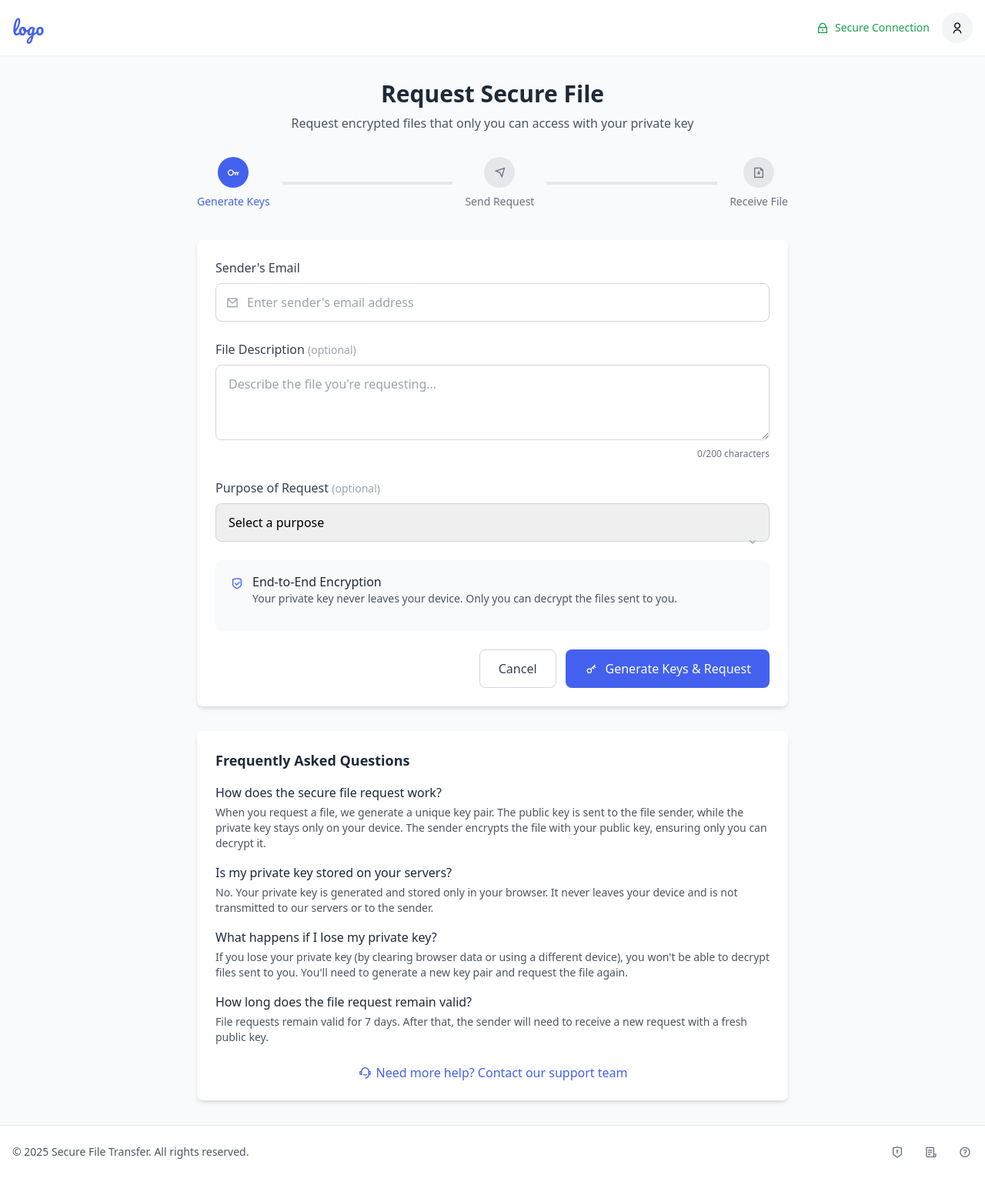
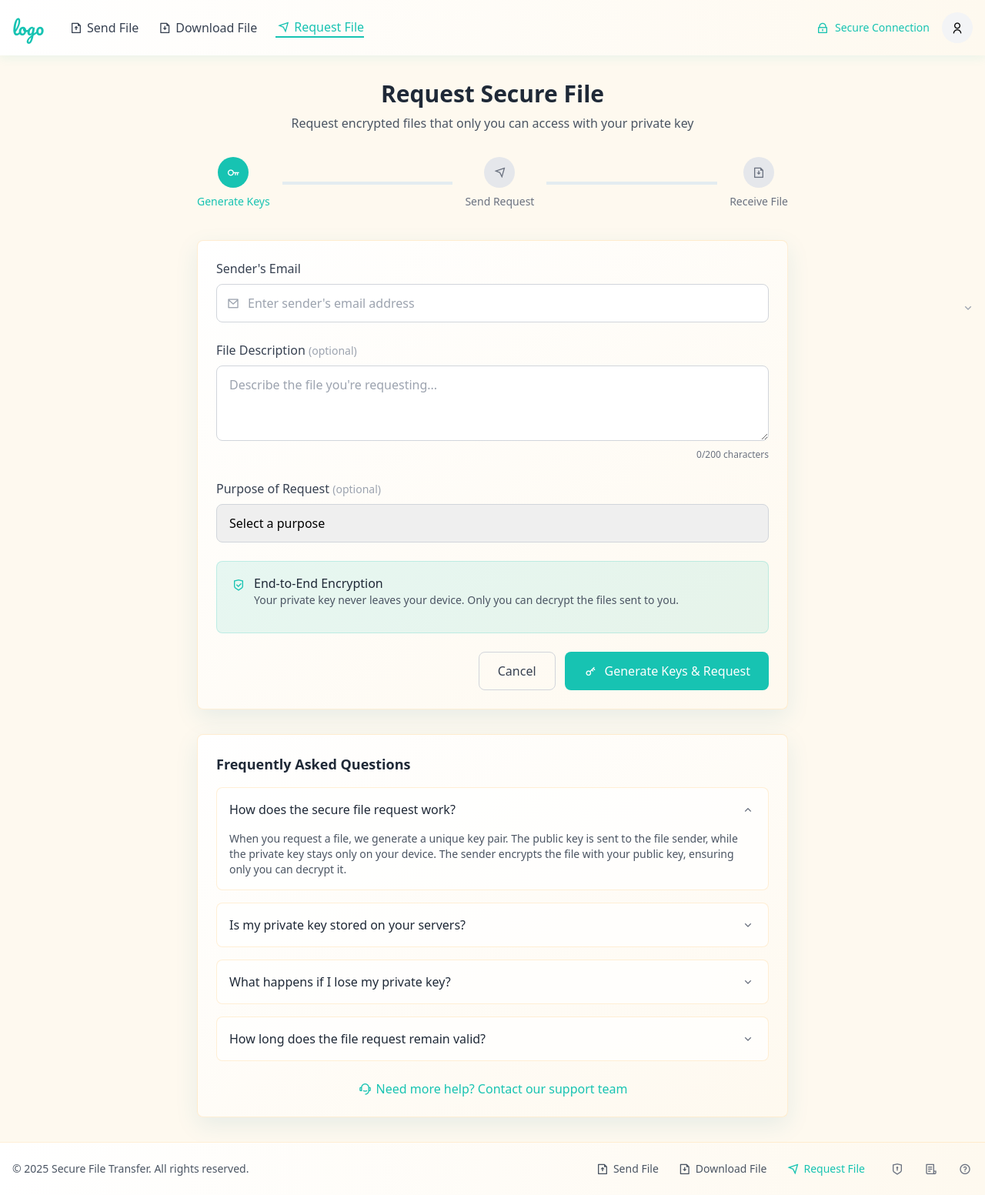
Before and after one commit to Flowers2Algernon/Secure_File_Trans_Application, a Django app: template transfer/templates/front_end/requestSend.html in a window 1280 px wide. Shown: the whole page at 77% size. Before the commit the page ends 1506 px from the top, so only its background shows below. Run offline with Django 5.2, Linux system fonts and the light colour scheme; the template is opened without the code that fills it, so the values that code supplies are empty; some libraries are stand-ins or nearby versions.

Commit message:
update request file html

```diff
--- a/transfer/templates/front_end/requestSend.html
+++ b/transfer/templates/front_end/requestSend.html
@@ -9,7 +9,7 @@
 <link href="https://fonts.googleapis.com/css2?family=Pacifico&display=swap" rel="stylesheet">
 <link href="https://cdn.jsdelivr.net/npm/remixicon@4.5.0/fonts/remixicon.css" rel="stylesheet">
 <script src="https://cdn.tailwindcss.com/3.4.16"></script>
-    <script>tailwind.config={theme:{extend:{colors:{primary:'#4361ee',secondary:'#3f37c9'},borderRadius:{'none':'0px','sm':'4px',DEFAULT:'8px','md':'12px','lg':'16px','xl':'20px','2xl':'24px','3xl':'32px','full':'9999px','button':'8px'}}}}</script>
+<script>tailwind.config={theme:{extend:{colors:{primary:'#17c3b2',secondary:'#227c9d'},borderRadius:{'none':'0px','sm':'4px',DEFAULT:'8px','md':'12px','lg':'16px','xl':'20px','2xl':'24px','3xl':'32px','full':'9999px','button':'8px'}}}}</script>
 <style>
 :where([class^="ri-"])::before { content: "\f3c2"; }
 input[type="number"]::-webkit-inner-spin-button,
@@ -22,14 +22,36 @@
 }
 </style>
 </head>
-<body class="bg-gray-50 min-h-screen">
+<body class="min-h-screen bg-[#fef9ef]">
 <div class="min-h-screen flex flex-col">
 <!-- Header -->
-        <header class="bg-white shadow-sm py-4">
+<header class="bg-white shadow-sm py-4" style="background: linear-gradient(to right, #ffffff, #fef9ef); box-shadow: 0 4px 12px rgba(23, 195, 178, 0.08);">
 <div class="container mx-auto px-4 flex items-center justify-between">
-                <h1 class="text-2xl font-['Pacifico'] text-primary">logo</h1>
+<div class="flex items-center">
+<h1 class="text-2xl font-['Pacifico'] text-primary mr-8">logo</h1>
+<nav class="hidden md:flex space-x-6">
+<a href="#" class="flex items-center text-gray-700 hover:text-primary">
+<div class="w-5 h-5 flex items-center justify-center mr-1">
+<i class="ri-file-upload-line"></i>
+</div>
+<span>Send File</span>
+</a>
+<a href="#" class="flex items-center text-gray-700 hover:text-primary">
+<div class="w-5 h-5 flex items-center justify-center mr-1">
+<i class="ri-file-download-line"></i>
+</div>
+<span>Download File</span>
+</a>
+<a href="#" class="flex items-center text-primary font-medium border-b-2 border-primary">
+<div class="w-5 h-5 flex items-center justify-center mr-1">
+<i class="ri-send-plane-line"></i>
+</div>
+<span>Request File</span>
+</a>
+</nav>
+</div>
 <div class="flex items-center space-x-4">
-                    <div class="flex items-center text-green-600">
+<div class="flex items-center text-primary">
 <div class="w-6 h-6 flex items-center justify-center">
 <i class="ri-lock-line"></i>
 </div>
@@ -43,7 +65,6 @@
 </div>
 </div>
 </header>
-
 <!-- Main Content -->
 <main class="flex-grow container mx-auto px-4 py-8">
 <div class="max-w-3xl mx-auto">
@@ -63,7 +84,7 @@
 </div>
 <span class="text-sm mt-2 text-primary font-medium">Generate Keys</span>
 </div>
-                        <div class="flex-1 h-1 mx-4 bg-gray-200 relative">
+<div class="flex-1 h-1 mx-4 bg-gray-200 relative" style="background-color: rgba(163, 206, 241, 0.3);">
 <div class="absolute inset-0 bg-primary" style="width: 0%"></div>
 </div>
 <div class="flex flex-col items-center">
@@ -74,7 +95,7 @@
 </div>
 <span class="text-sm mt-2 text-gray-500">Send Request</span>
 </div>
-                        <div class="flex-1 h-1 mx-4 bg-gray-200"></div>
+<div class="flex-1 h-1 mx-4 bg-gray-200" style="background-color: rgba(163, 206, 241, 0.3);"></div>
 <div class="flex flex-col items-center">
 <div class="w-10 h-10 rounded-full bg-gray-200 text-gray-500 flex items-center justify-center">
 <div class="w-6 h-6 flex items-center justify-center">
@@ -85,9 +106,8 @@
 </div>
 </div>
 </div>
-
 <!-- Main Form -->
-                <div class="bg-white rounded shadow-md p-6 mb-8">
+<div class="bg-white rounded shadow-md p-6 mb-8" style="background: linear-gradient(to bottom right, #ffffff, #fef9ef); border: 1px solid rgba(255, 203, 119, 0.3); box-shadow: 0 10px 30px rgba(34, 124, 157, 0.1);">
 <div class="mb-6">
 <label for="sender-email" class="block text-gray-700 font-medium mb-2">Sender's Email</label>
 <div class="relative">
@@ -99,7 +119,6 @@
 <input type="email" id="sender-email" class="w-full pl-10 pr-4 py-3 border-gray-300 border rounded focus:ring-2 focus:ring-primary/20 focus:border-primary outline-none !rounded-button" placeholder="Enter sender's email address">
 </div>
 </div>
-
 <div class="mb-6">
 <label for="file-description" class="block text-gray-700 font-medium mb-2">File Description <span class="text-gray-400 text-sm">(optional)</span></label>
 <textarea id="file-description" rows="3" class="w-full px-4 py-3 border-gray-300 border rounded focus:ring-2 focus:ring-primary/20 focus:border-primary outline-none !rounded-button" placeholder="Describe the file you're requesting..."></textarea>
@@ -107,7 +126,6 @@
 <span id="char-count">0</span>/200 characters
 </div>
 </div>
-
 <div class="mb-6">
 <label for="request-purpose" class="block text-gray-700 font-medium mb-2">Purpose of Request <span class="text-gray-400 text-sm">(optional)</span></label>
 <select id="request-purpose" class="w-full px-4 py-3 border-gray-300 border rounded focus:ring-2 focus:ring-primary/20 focus:border-primary outline-none appearance-none !rounded-button pr-8">
@@ -118,16 +136,14 @@
 <option value="financial">Financial Records</option>
 <option value="other">Other</option>
 </select>
-                        <div class="relative">
 <div class="absolute inset-y-0 right-3 flex items-center pointer-events-none">
 <div class="w-5 h-5 flex items-center justify-center text-gray-400">
 <i class="ri-arrow-down-s-line"></i>
 </div>
 </div>
 </div>
-                    </div>
 <!-- Security Information -->
-                    <div class="bg-gray-50 p-4 rounded mb-6">
+<div class="p-4 rounded mb-6" style="background-color: rgba(23, 195, 178, 0.1); border: 1px solid rgba(23, 195, 178, 0.2);">
 <div class="flex items-start mb-4">
 <div class="w-6 h-6 flex items-center justify-center text-primary mt-0.5">
 <i class="ri-shield-check-line"></i>
@@ -137,7 +153,6 @@
 <p class="text-sm text-gray-600">Your private key never leaves your device. Only you can decrypt the files sent to you.</p>
 </div>
 </div>
-
 <div id="key-generation-status" class="hidden">
 <div class="mb-3">
 <div class="flex items-center justify-between">
@@ -150,18 +165,39 @@
 </button>
 </div>
 <div class="mt-1 relative">
-                                    <textarea id="public-key" rows="3" class="w-full px-3 py-2 text-xs bg-gray-100 border border-gray-300 rounded !rounded-button" readonly></textarea>
+<textarea id="public-key" rows="3" class="w-full px-3 py-2 text-xs border rounded !rounded-button" style="background-color: rgba(254, 249, 239, 0.5); border-color: rgba(23, 195, 178, 0.4);" readonly></textarea>
+</div>
+</div>
+<div class="mb-3">
+<div class="flex items-center justify-between">
+<label class="block text-gray-700 text-sm font-medium">Your Private Key</label>
+<button id="copy-private-key" class="text-primary text-sm flex items-center whitespace-nowrap">
+<div class="w-4 h-4 flex items-center justify-center mr-1">
+<i class="ri-clipboard-line"></i>
+</div>
+Copy Key
+</button>
+</div>
+<div class="mt-1 relative">
+<textarea id="private-key" rows="3" class="w-full px-3 py-2 text-xs border rounded !rounded-button" style="background-color: rgba(254, 249, 239, 0.5); border-color: rgba(23, 195, 178, 0.4);" readonly></textarea>
 </div>
 </div>
 <div class="text-sm text-gray-600 flex items-start">
 <div class="w-5 h-5 flex items-center justify-center text-yellow-500 mt-0.5">
 <i class="ri-information-line"></i>
 </div>
-                                <p class="ml-2">Your private key is stored securely in your browser and will be needed to decrypt files.</p>
+<p class="ml-2">Your private key is stored securely in your browser and will be needed to decrypt files. Please save it in a secure location.</p>
+</div>
+<div id="email-sent-confirmation" class="mt-3 hidden">
+<div class="p-3 rounded-md bg-green-50 border border-green-200 flex items-start">
+<div class="w-5 h-5 flex items-center justify-center text-green-500 mt-0.5">
+<i class="ri-check-line"></i>
+</div>
+<p class="ml-2 text-sm text-green-700">Request sent successfully! Your public key has been sent to the recipient's email.</p>
 </div>
 </div>
 </div>
-
+</div>
 <div class="flex flex-col sm:flex-row justify-end gap-3">
 <button id="cancel-btn" class="px-6 py-3 border border-gray-300 rounded text-gray-700 font-medium hover:bg-gray-50 !rounded-button whitespace-nowrap">Cancel</button>
 <button id="generate-keys-btn" class="px-6 py-3 bg-primary text-white rounded font-medium hover:bg-primary/90 !rounded-button whitespace-nowrap flex items-center justify-center">
@@ -172,33 +208,55 @@
 </button>
 </div>
 </div>
-
 <!-- FAQ Section -->
-                <div class="bg-white rounded shadow-md p-6">
+<div class="bg-white rounded shadow-md p-6" style="background: linear-gradient(to bottom right, #ffffff, #fef9ef); border: 1px solid rgba(255, 203, 119, 0.3); box-shadow: 0 10px 30px rgba(34, 124, 157, 0.1);">
 <h3 class="text-lg font-semibold text-gray-800 mb-4">Frequently Asked Questions</h3>
-
 <div class="space-y-4">
-                        <div>
-                            <h4 class="font-medium text-gray-800 mb-1">How does the secure file request work?</h4>
+<div class="border rounded !rounded-button overflow-hidden" style="border-color: rgba(255, 203, 119, 0.3); background-color: rgba(255, 255, 255, 0.7);">
+<button class="faq-toggle w-full flex items-center justify-between p-4 text-left font-medium text-gray-800 hover:bg-gray-50 focus:outline-none">
+<span>How does the secure file request work?</span>
+<div class="w-5 h-5 flex items-center justify-center text-gray-500">
+<i class="ri-arrow-down-s-line faq-icon"></i>
+</div>
+</button>
+<div class="faq-content hidden px-4 pb-4 pt-0">
 <p class="text-gray-600 text-sm">When you request a file, we generate a unique key pair. The public key is sent to the file sender, while the private key stays only on your device. The sender encrypts the file with your public key, ensuring only you can decrypt it.</p>
 </div>
-
-                        <div>
-                            <h4 class="font-medium text-gray-800 mb-1">Is my private key stored on your servers?</h4>
+</div>
+<div class="border rounded !rounded-button overflow-hidden" style="border-color: rgba(255, 203, 119, 0.3); background-color: rgba(255, 255, 255, 0.7);">
+<button class="faq-toggle w-full flex items-center justify-between p-4 text-left font-medium text-gray-800 hover:bg-gray-50 focus:outline-none">
+<span>Is my private key stored on your servers?</span>
+<div class="w-5 h-5 flex items-center justify-center text-gray-500">
+<i class="ri-arrow-down-s-line faq-icon"></i>
+</div>
+</button>
+<div class="faq-content hidden px-4 pb-4 pt-0">
 <p class="text-gray-600 text-sm">No. Your private key is generated and stored only in your browser. It never leaves your device and is not transmitted to our servers or to the sender.</p>
 </div>
-
-                        <div>
-                            <h4 class="font-medium text-gray-800 mb-1">What happens if I lose my private key?</h4>
+</div>
+<div class="border rounded !rounded-button overflow-hidden" style="border-color: rgba(255, 203, 119, 0.3); background-color: rgba(255, 255, 255, 0.7);">
+<button class="faq-toggle w-full flex items-center justify-between p-4 text-left font-medium text-gray-800 hover:bg-gray-50 focus:outline-none">
+<span>What happens if I lose my private key?</span>
+<div class="w-5 h-5 flex items-center justify-center text-gray-500">
+<i class="ri-arrow-down-s-line faq-icon"></i>
+</div>
+</button>
+<div class="faq-content hidden px-4 pb-4 pt-0">
 <p class="text-gray-600 text-sm">If you lose your private key (by clearing browser data or using a different device), you won't be able to decrypt files sent to you. You'll need to generate a new key pair and request the file again.</p>
 </div>
-
-                        <div>
-                            <h4 class="font-medium text-gray-800 mb-1">How long does the file request remain valid?</h4>
+</div>
+<div class="border rounded !rounded-button overflow-hidden" style="border-color: rgba(255, 203, 119, 0.3); background-color: rgba(255, 255, 255, 0.7);">
+<button class="faq-toggle w-full flex items-center justify-between p-4 text-left font-medium text-gray-800 hover:bg-gray-50 focus:outline-none">
+<span>How long does the file request remain valid?</span>
+<div class="w-5 h-5 flex items-center justify-center text-gray-500">
+<i class="ri-arrow-down-s-line faq-icon"></i>
+</div>
+</button>
+<div class="faq-content hidden px-4 pb-4 pt-0">
 <p class="text-gray-600 text-sm">File requests remain valid for 7 days. After that, the sender will need to receive a new request with a fresh public key.</p>
 </div>
 </div>
-
+</div>
 <div class="mt-6 flex justify-center">
 <a href="#" class="text-primary flex items-center hover:underline">
 <div class="w-5 h-5 flex items-center justify-center mr-1">
@@ -210,13 +268,33 @@
 </div>
 </div>
 </main>
-
 <!-- Footer -->
-        <footer class="bg-white border-t border-gray-200 py-6">
+<footer class="py-6" style="background: linear-gradient(to right, #ffffff, #fef9ef); border-top: 1px solid rgba(255, 203, 119, 0.3);">
 <div class="container mx-auto px-4">
 <div class="flex flex-col md:flex-row justify-between items-center">
 <div class="mb-4 md:mb-0">
 <p class="text-gray-600 text-sm">© 2025 Secure File Transfer. All rights reserved.</p>
+</div>
+<div class="flex flex-col md:flex-row items-center space-y-4 md:space-y-0 md:space-x-8">
+<div class="flex space-x-6">
+<a href="#" class="flex items-center text-gray-600 hover:text-primary">
+<div class="w-5 h-5 flex items-center justify-center mr-1">
+<i class="ri-file-upload-line"></i>
+</div>
+<span class="text-sm">Send File</span>
+</a>
+<a href="#" class="flex items-center text-gray-600 hover:text-primary">
+<div class="w-5 h-5 flex items-center justify-center mr-1">
+<i class="ri-file-download-line"></i>
+</div>
+<span class="text-sm">Download File</span>
+</a>
+<a href="#" class="flex items-center text-primary">
+<div class="w-5 h-5 flex items-center justify-center mr-1">
+<i class="ri-send-plane-line"></i>
+</div>
+<span class="text-sm">Request File</span>
+</a>
 </div>
 <div class="flex space-x-6">
 <a href="#" class="text-gray-500 hover:text-gray-700">
@@ -237,9 +315,9 @@
 </div>
 </div>
 </div>
+</div>
 </footer>
 </div>
-
 <script>
 document.addEventListener('DOMContentLoaded', function() {
 const generateKeysBtn = document.getElementById('generate-keys-btn');
@@ -249,20 +327,40 @@
 const keyGenerationStatus = document.getElementById('key-generation-status');
 const publicKeyTextarea = document.getElementById('public-key');
 const copyKeyBtn = document.getElementById('copy-key');
-
+const faqToggles = document.querySelectorAll('.faq-toggle');
 // Character count for description
 fileDescription.addEventListener('input', function() {
 const count = this.value.length;
 charCount.textContent = count;
-
 if (count > 200) {
 this.value = this.value.substring(0, 200);
 charCount.textContent = 200;
 }
 });
-
 // Generate keys button
 generateKeysBtn.addEventListener('click', function() {
+// Get sender email
+const senderEmail = document.getElementById('sender-email').value;
+if (!senderEmail) {
+// Show error if email is missing
+const emailInput = document.getElementById('sender-email');
+emailInput.classList.add('border-red-500');
+emailInput.focus();
+// Create error message if it doesn't exist
+if (!document.getElementById('email-error')) {
+const errorMsg = document.createElement('p');
+errorMsg.id = 'email-error';
+errorMsg.className = 'text-red-500 text-sm mt-1';
+errorMsg.textContent = 'Please enter the sender\'s email address';
+emailInput.parentNode.parentNode.appendChild(errorMsg);
+}
+return;
+} else {
+// Remove error if exists
+document.getElementById('sender-email').classList.remove('border-red-500');
+const errorMsg = document.getElementById('email-error');
+if (errorMsg) errorMsg.remove();
+}
 // Show loading state
 const originalText = this.innerHTML;
 this.innerHTML = `
@@ -273,36 +371,32 @@
 Generating Keys...
 `;
 this.disabled = true;
-
-                // Simulate key generation (in a real app, this would use a crypto library)
+// Simulate key generation and email sending (in a real app, this would use a crypto library)
 setTimeout(() => {
 // Show the key generation status section
 keyGenerationStatus.classList.remove('hidden');
-
-                    // Display a mock public key
+// Display mock keys
 publicKeyTextarea.value = "MIIBIjANBgkqhkiG9w0BAQEFAAOCAQ8AMIIBCgKCAQEA2K4QX1zv0fqxLj8sV5RY\nXBHq9q+ETR/4fZFx9UrXG7OYyj3uZzD+0I8a3WRCJXylCYdJWzHgWOQxm3RCL+K7\nNvZ5EG9DkTmk2Sf...";
-
+document.getElementById('private-key').value = "MIIEvgIBADANBgkqhkiG9w0BAQEFAASCBKgwggSkAgEAAoIBAQDYrhBfXO/R+rEu\nPyxXlFhcEer2r4RNH/h9kXH1StcbsZjKPe5nMP7QjxrdZEIlfKUJh0lbMeBY5DGb\ndEIv4rs29nkQb0OROaTZJ...";
+// Show email sent confirmation
+document.getElementById('email-sent-confirmation').classList.remove('hidden');
 // Update progress bar
-                    document.querySelector('.absolute.inset-0.bg-primary').style.width = '50%';
-
+document.querySelector('.absolute.inset-0.bg-primary').style.width = '100%';
 // Update the second step to active
 const steps = document.querySelectorAll('.flex.flex-col.items-center');
 steps[1].querySelector('.w-10.h-10').classList.remove('bg-gray-200', 'text-gray-500');
 steps[1].querySelector('.w-10.h-10').classList.add('bg-primary', 'text-white');
 steps[1].querySelector('.text-sm.mt-2').classList.remove('text-gray-500');
 steps[1].querySelector('.text-sm.mt-2').classList.add('text-primary', 'font-medium');
-
 // Reset button
 this.innerHTML = originalText;
 this.disabled = false;
 }, 2000);
 });
-
-            // Copy key button
+// Copy public key button
 copyKeyBtn.addEventListener('click', function() {
 publicKeyTextarea.select();
 document.execCommand('copy');
-
 // Show copied feedback
 const originalText = this.innerHTML;
 this.innerHTML = `
@@ -311,17 +405,59 @@
 </div>
 Copied!
 `;
-
 setTimeout(() => {
 this.innerHTML = originalText;
 }, 2000);
 });
-
+// Copy private key button
+document.getElementById('copy-private-key').addEventListener('click', function() {
+document.getElementById('private-key').select();
+document.execCommand('copy');
+// Show copied feedback
+const originalText = this.innerHTML;
+this.innerHTML = `
+<div class="w-4 h-4 flex items-center justify-center mr-1">
+<i class="ri-check-line"></i>
+</div>
+Copied!
+`;
+setTimeout(() => {
+this.innerHTML = originalText;
+}, 2000);
+});
 // Cancel button
 cancelBtn.addEventListener('click', function() {
 // Reset the form or navigate away
 window.location.href = '#';
 });
+// FAQ accordion functionality
+faqToggles.forEach(toggle => {
+toggle.addEventListener('click', function() {
+const content = this.nextElementSibling;
+const icon = this.querySelector('.faq-icon');
+// Close all other FAQs
+faqToggles.forEach(otherToggle => {
+if (otherToggle !== toggle) {
+otherToggle.nextElementSibling.classList.add('hidden');
+otherToggle.querySelector('.faq-icon').classList.remove('ri-arrow-up-s-line');
+otherToggle.querySelector('.faq-icon').classList.add('ri-arrow-down-s-line');
+}
+});
+// Toggle current FAQ
+content.classList.toggle('hidden');
+if (content.classList.contains('hidden')) {
+icon.classList.remove('ri-arrow-up-s-line');
+icon.classList.add('ri-arrow-down-s-line');
+} else {
+icon.classList.remove('ri-arrow-down-s-line');
+icon.classList.add('ri-arrow-up-s-line');
+}
+});
+});
+// Open first FAQ by default
+if (faqToggles.length > 0) {
+faqToggles[0].click();
+}
 });
 </script>
 </body>
```
Lines whose indentation alone changed are shown as unchanged.
